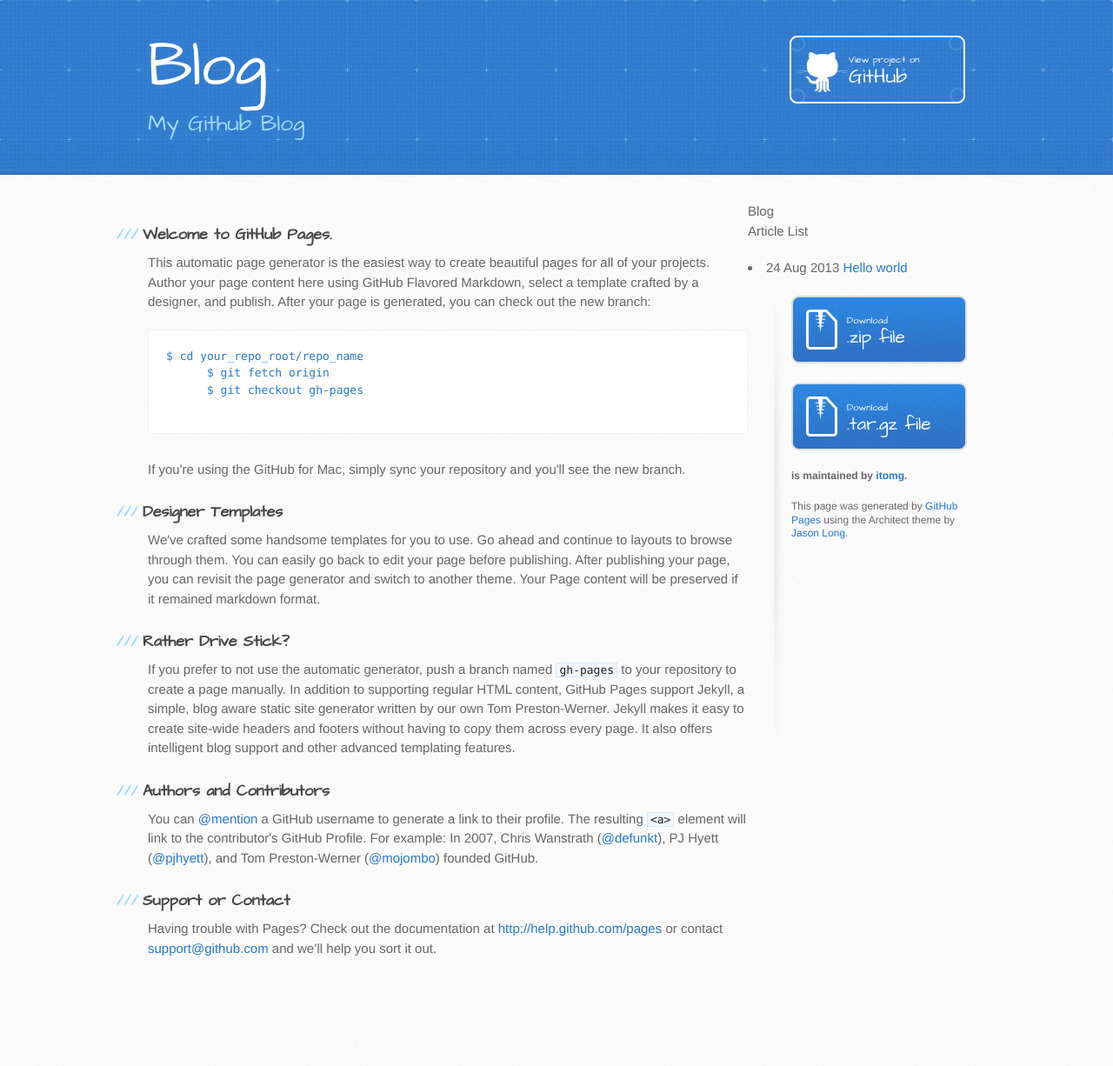
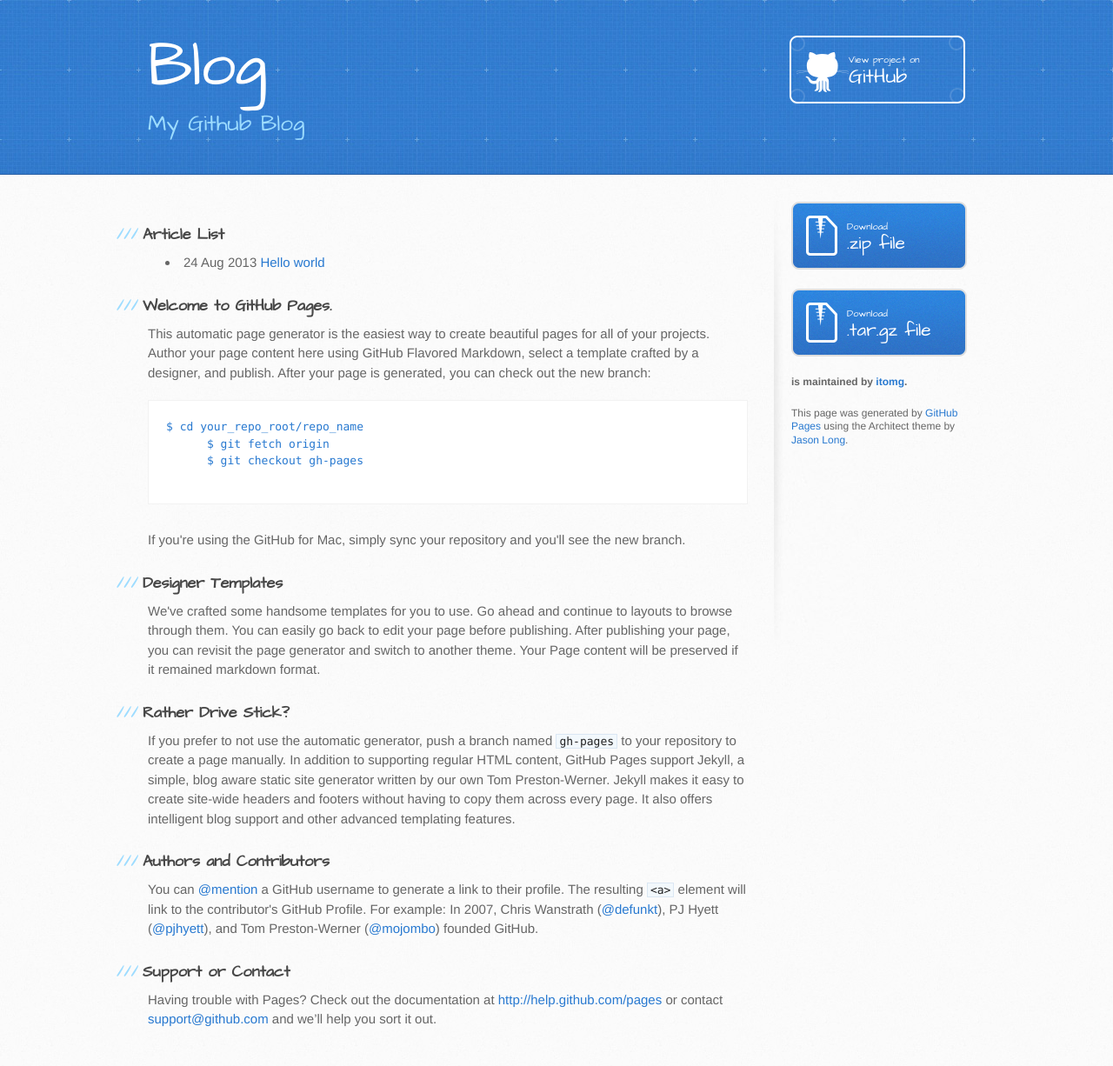
Before and after one commit to itomg/blog, a Jekyll site: the page built from index.html, in a window 1280 px wide. Shown: the whole page at 87% size. Built offline with Jekyll 4.4.1, drawn with Linux system fonts in a browser that asks for light colours; Markdown is read by kramdown in place of the engine named in the settings; before the commit the page ends 1145 px from its top, so only the background shows below that.

```diff
--- a/_config.yml
+++ b/_config.yml
@@ -14,7 +14,7 @@ pygments:    true
 
 relative_permalinks: true
 
-permalink:     year    #date
+permalink:     date
 paginate_path: 'page:num'
 
 markdown:      maruku
--- a/index.html
+++ b/index.html
@@ -13,6 +13,13 @@ title: Blog
 <div id="content-wrapper">
   <div class="inner clearfix">
     <section id="main-content">
+      <h3>Article List</h3>
+      <ul>
+        {% for post in site.posts %}
+          <li>{{ post.date | date_to_string }} <a href="{{ site.baseurl }}{{ post.url }}">{{ post.title }}</a></li>
+        {% endfor %}
+      </ul>
+
       <h3>Welcome to GitHub Pages.</h3>
 
       <p>This automatic page generator is the easiest way to create beautiful pages for all of your projects. Author your page content here using GitHub Flavored Markdown, select a template crafted by a designer, and publish. After your page is generated, you can check out the new branch:</p>
@@ -41,16 +48,6 @@ title: Blog
       <p>Having trouble with Pages? Check out the documentation at <a href="http://help.github.com/pages">http://help.github.com/pages</a> or contact <a href="mailto:support@github.com">support@github.com</a> and we’ll help you sort it out.</p>
     </section>
 
-    <section>
-      <h2>{{ page.title }}</h2>
-      <p>Article List</p>
-      <ul>
-        {% for post in site.posts %}
-          <li>{{ post.date | date_to_string }} <a href="{{ site.baseurl }}{{ post.url }}">{{ post.title }}</a></li>
-        {% endfor %}
-      </ul>
-    </section>
-
     <aside id="sidebar">
       <a href="https://github.com/itomg/blog/zipball/master" class="button">
         <small>Download</small>
```
